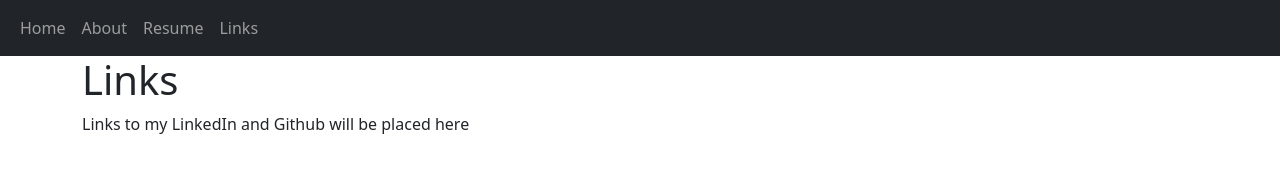
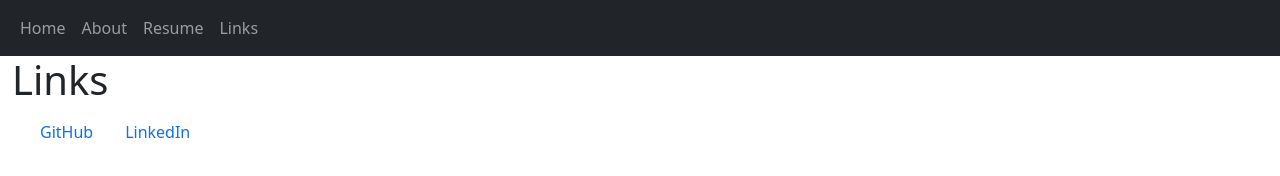
Before and after one commit to johnawin/johnathan-khoa-nguyen, a Gatsby site: page /links in a window 1280 px wide. Built offline with nearby package versions, Linux system fonts and the light colour scheme; Gatsby itself is replaced by a stand-in of ours.

Commit message:
added links to github/linkedin

```diff
--- a/src/components/layout.js
+++ b/src/components/layout.js
@@ -18,7 +18,7 @@ const Layout = ({ pageTitle, children }) => {
           </Nav>
         </Container>
       </Navbar>
-      <Container>
+      <Container fluid bg="dark">
       <main>
         <h1>{pageTitle}</h1>
         {children}
--- a/src/pages/links.js
+++ b/src/pages/links.js
@@ -1,10 +1,19 @@
 import * as React from "react"
 import Layout from '../components/layout'
+import Container from 'react-bootstrap/Container';
+
+import Nav from 'react-bootstrap/Nav';
+
 
 const LinksPage = () =>{
   return (
     <Layout pageTitle="Links">
-      <p>Links to my LinkedIn and Github will be placed here</p>
+      <Container fluid>
+        <Nav className="me-auto">
+          <Nav.Link href="https://github.com/johnawin">GitHub</Nav.Link>
+          <Nav.Link href="https://www.linkedin.com/in/johnawin/">LinkedIn</Nav.Link>
+        </Nav>
+      </Container>
     </Layout>
   )
 }
```
